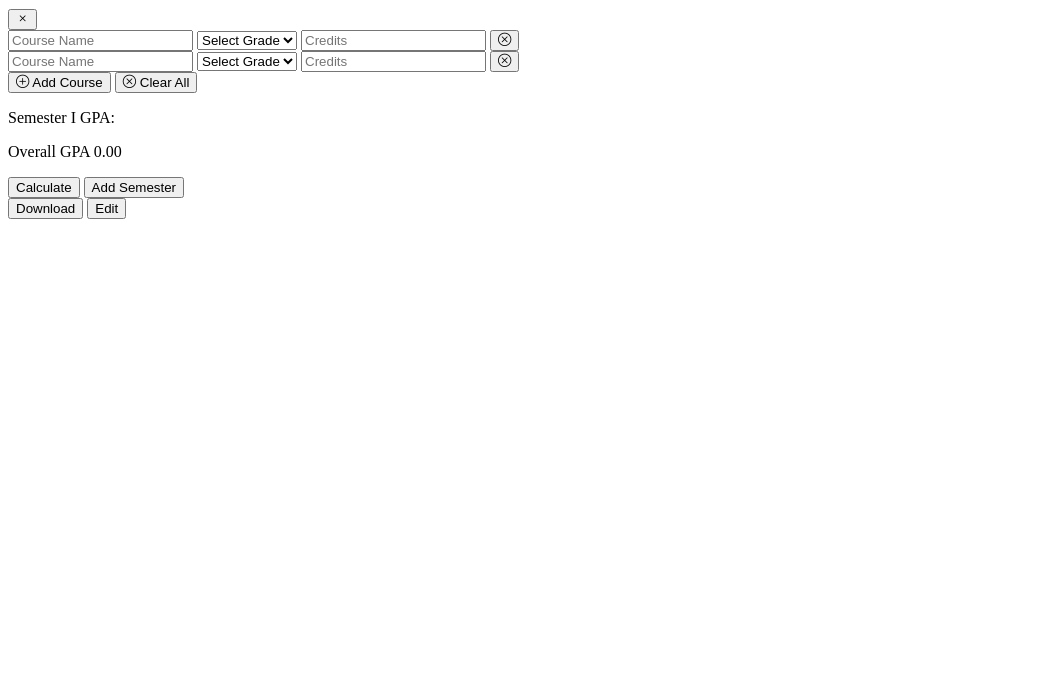
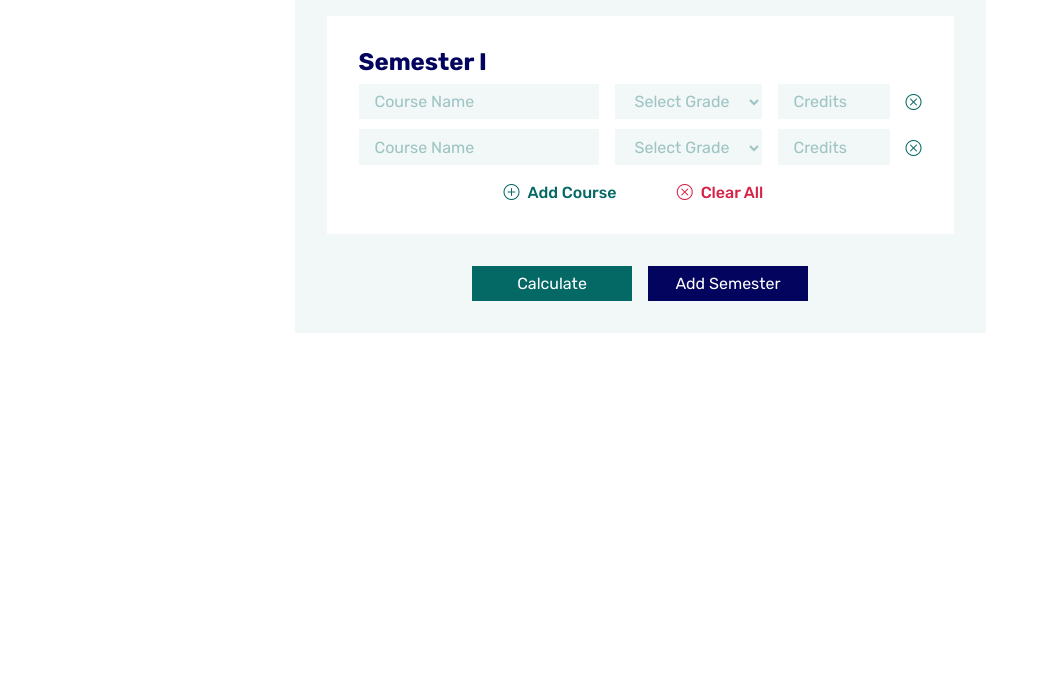
Before and after one commit to neicore/gpa-calculator, a plain HTML site: page index.html in a window 1280 px wide. Shown: the part 118-800 px from the top of the page, without its empty margins (0-1041 px from the left). Drawn offline with nearby package versions, Linux system fonts and the light colour scheme; the site is published under a folder, as on GitHub Pages, so addresses that start at the root find nothing.

Commit message:
Update index.html so github pages can read the css and js files

```diff
--- a/index.html
+++ b/index.html
@@ -15,7 +15,7 @@
     <link rel="icon" type="image/png" sizes="32x32" href="/favicon/favicon-32x32.png">
     <link rel="icon" type="image/png" sizes="16x16" href="/favicon/favicon-16x16.png">
     <link rel="manifest" href="/favicon/site.webmanifest">
-    <link rel="stylesheet" href="/style/css/style.css">
+    <link rel="stylesheet" href="style/css/style.css">
     <title>GPA Calculator</title>
 </head>
 
@@ -172,6 +172,6 @@
     </template>
 </body>
 
-<script src="/app.js"></script>
+<script src="app.js"></script>
 
 </html>
```
